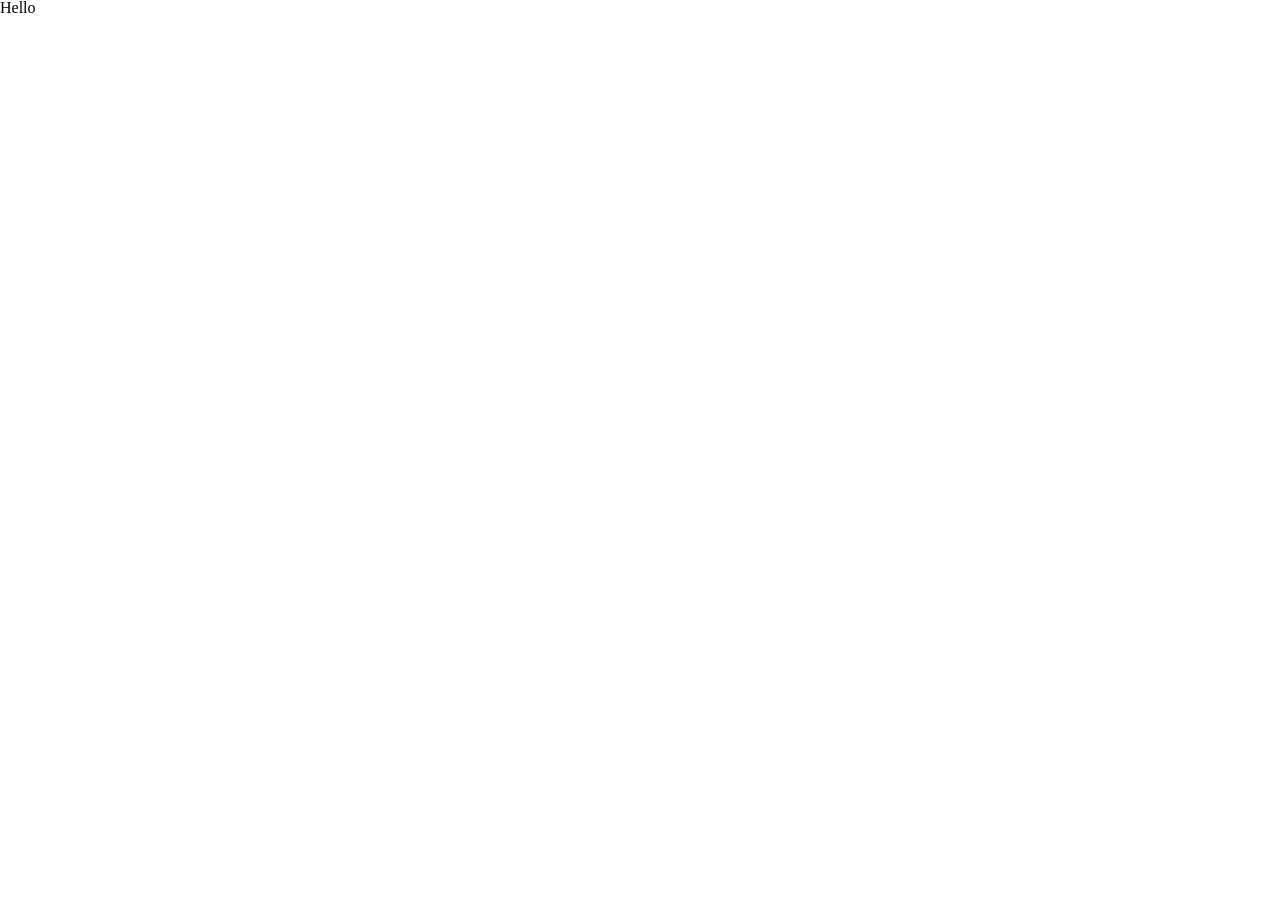
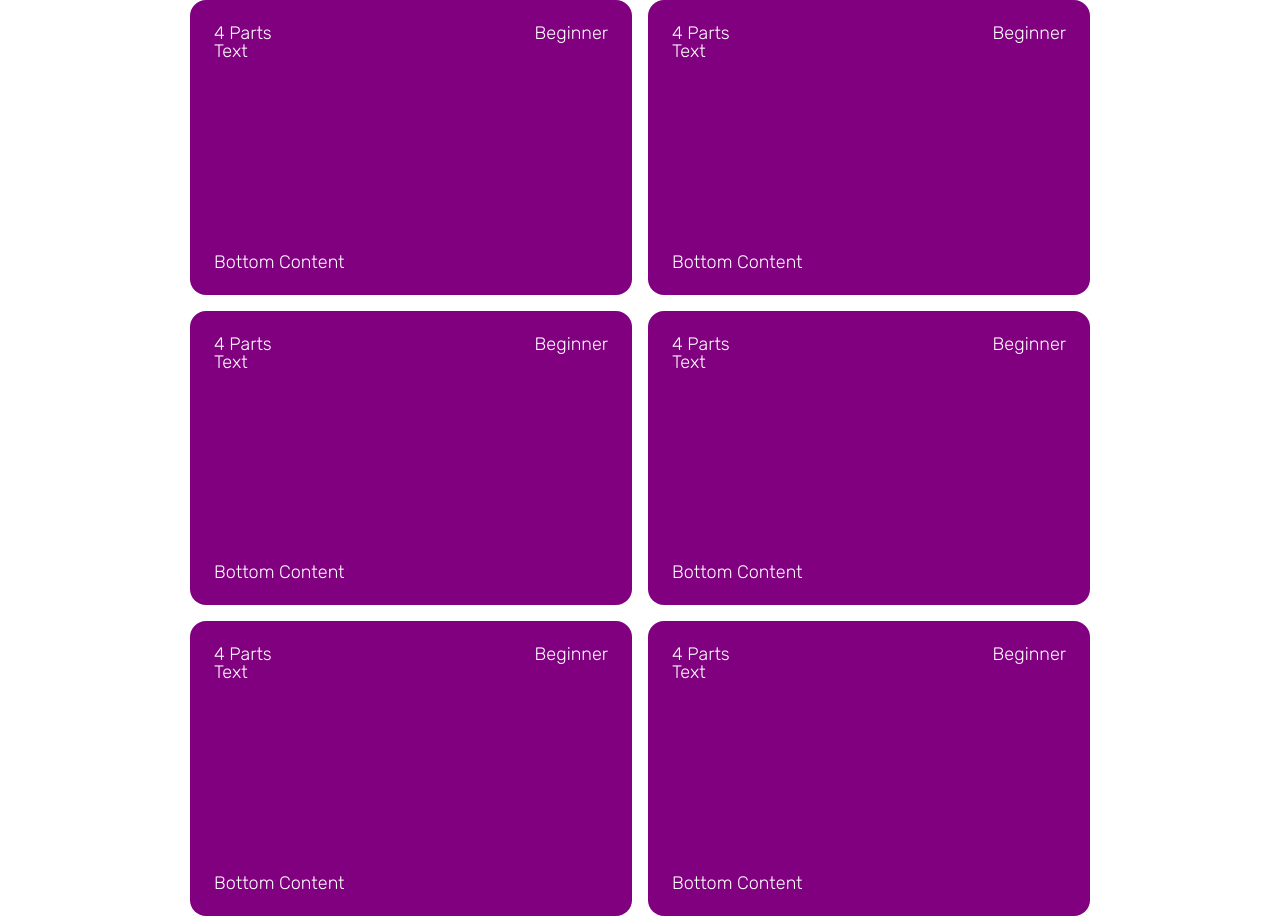
Before and after one commit to mattbcowan/tutorial-website, a React (Create React App) app: page / in a window 1280 px wide. Before the commit the page ends 800 px from the top, so only its background shows below. Built offline with nearby package versions, Linux system fonts and the light colour scheme.

Commit message:
Add Cards

```diff
--- a/public/index.html
+++ b/public/index.html
@@ -9,6 +9,12 @@
       content="Web site created using create-react-app"
     />
     <title>Tutorials Plus - The Best Tutorials on the Web</title>
+    <link rel="preconnect" href="https://fonts.googleapis.com" />
+    <link rel="preconnect" href="https://fonts.gstatic.com" crossorigin />
+    <link
+      href="https://fonts.googleapis.com/css2?family=Rubik:wght@300;600&display=swap"
+      rel="stylesheet"
+    />
   </head>
   <body>
     <noscript>You need to enable JavaScript to run this app.</noscript>
--- a/src/App.js
+++ b/src/App.js
@@ -1,8 +1,16 @@
+import Container from "./components/Container";
+import TutorialCard from "./components/TutorialCard";
+
 function App() {
   return (
-    <div className="App">
-      <h1>Hello</h1>
-    </div>
+    <Container>
+      <TutorialCard />
+      <TutorialCard />
+      <TutorialCard />
+      <TutorialCard />
+      <TutorialCard />
+      <TutorialCard />
+    </Container>
   );
 }
 
--- a/src/components/Container.jsx
+++ b/src/components/Container.jsx
@@ -1,7 +1,31 @@
 import styled from "styled-components";
 
 const StyledContainer = styled.div`
+  margin: 0 auto;
+  max-width: 900px;
+  font-family: "Rubik", sans-serif;
+  font-size: 18px;
   display: grid;
+  grid-gap: 1rem;
+  grid-template-columns: 1fr;
+  grid-template-rows: auto;
+
+  // Small devices (landscape phones, 576px and up)
+  @media (min-width: 576px) {
+  }
+
+  // Medium devices (tablets, 768px and up)
+  @media (min-width: 768px) {
+    grid-template-columns: 1fr 1fr;
+  }
+
+  // Large devices (desktops, 992px and up)
+  @media (min-width: 992px) {
+  }
+
+  // Extra large devices (large desktops, 1200px and up)
+  @media (min-width: 1200px) {
+  }
 `;
 
 const Container = ({ children }) => {
--- /dev/null
+++ b/src/components/TutorialCard.jsx
@@ -0,0 +1,63 @@
+import styled from "styled-components";
+
+const CardContainer = styled.div`
+  aspect-ratio: 6/4;
+  width: 100%;
+  border-radius: 1rem;
+  background-color: purple;
+  color: #fff;
+  background-size: cover;
+  box-sizing: border-box;
+  overflow: hidden;
+  position: relative;
+`;
+
+const CardContent = styled.div`
+  height: 100%;
+  overflow: hidden;
+  position: relative;
+  display: block;
+  box-sizing: inherit;
+`;
+
+const CardWrapper = styled.div`
+  display: flex;
+  flex-flow: column;
+  padding: 1.5rem;
+  height: inherit;
+  justify-content: space-between;
+  box-sizing: inherit;
+`;
+
+const CardHeader = styled.div`
+  display: flex;
+  justify-content: space-between;
+`;
+
+const HeaderSection = styled.div`
+  display: flex;
+  flex-direction: column;
+`;
+
+const TutorialCard = () => {
+  return (
+    <CardContainer>
+      <CardContent>
+        <CardWrapper>
+          <CardHeader>
+            <HeaderSection>
+              <span>4 Parts</span>
+              <span>Text</span>
+            </HeaderSection>
+            <HeaderSection>
+              <span>Beginner</span>
+            </HeaderSection>
+          </CardHeader>
+          <div>Bottom Content</div>
+        </CardWrapper>
+      </CardContent>
+    </CardContainer>
+  );
+};
+
+export default TutorialCard;
```
